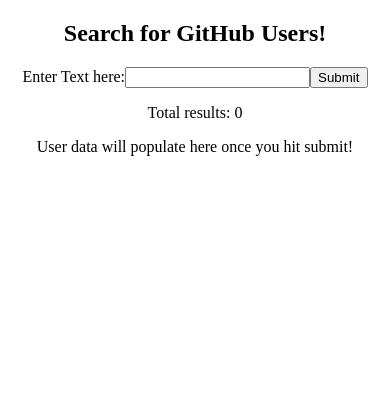
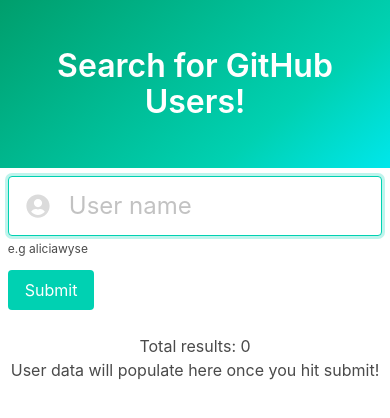
Before and after one commit to Uvacoder/mock-github-search, a Gatsby site: page / in a window 390 px wide. Built offline with nearby package versions, Linux system fonts and the light colour scheme; Gatsby itself is replaced by a stand-in of ours.

Commit message:
Adding style
I used an open source CSS framework called Bulma for styling and responsiveness.
I also removed the environment variables since that's not needed in this scenario.

```diff
--- a/gatsby-config.js
+++ b/gatsby-config.js
@@ -4,12 +4,9 @@
  * See: https://www.gatsbyjs.org/docs/gatsby-config/
  */
 
-require("dotenv").config({
-  path: `.env.${process.env.NODE_ENV}`
-});
-
 module.exports = {
   plugins: [
+    `gatsby-plugin-sass`,
     {
       resolve: `gatsby-plugin-manifest`,
       options: {
--- a/package.json
+++ b/package.json
@@ -13,15 +13,21 @@
     "test": "echo \"Write tests! -> https://gatsby.dev/unit-testing\""
   },
   "dependencies": {
+    "@fortawesome/react-fontawesome": "^0.1.4",
     "axios": "^0.19.0",
+    "bootstrap": "^4.3.1",
+    "bulma": "^0.7.5",
     "gatsby": "^2.13.51",
     "gatsby-image": "^2.2.8",
     "gatsby-plugin-manifest": "^2.2.5",
     "gatsby-plugin-offline": "^2.2.5",
+    "gatsby-plugin-sass": "^2.1.6",
     "gatsby-source-custom-api": "^2.1.2",
     "gatsby-source-github-api": "^0.1.0",
+    "node-sass": "^4.12.0",
     "react": "^16.8.6",
     "react-dom": "^16.8.6",
+    "react-icons": "^3.7.0",
     "react-paginate": "^6.3.0"
   },
   "devDependencies": {
--- a/src/components/Pagination.js
+++ b/src/components/Pagination.js
@@ -4,6 +4,9 @@
 const Pagination = (props) => {
     const pageLinks = []
 
+    const paginationStyle = {
+        margin: 'auto',
+    };
     // Hard code to 20 otherwise there would be thousands of pages to paginate through
     for(let i = 1; i <= 20; i++){
         pageLinks.push(<li key={i} onClick={()=> props.nextPage(i)}><a href='#'>{i}</a></li>)
@@ -11,7 +14,7 @@
 
     return (
         <div className='pagination'>
-            <ul>
+            <ul style={paginationStyle}>
                 {pageLinks}
             </ul>
         </div>
--- a/src/components/UserDataList.js
+++ b/src/components/UserDataList.js
@@ -4,27 +4,28 @@
 export const UserDataList = ({items}) => {
 
     const imgStyle = {
-        margin: '20px',
-        width: '50px',
-        height: '60px'
+        margin: 'auto',
+        width: '50%',
+        display: 'block',
     };
 
     return (
-        <table>
+        <table className='table is-bordered'>
+            <thead>
                 <tr>
                     <th>GitHub Profile Pic</th>
                     <th>GitHub Page</th>
                     <th>More Details (such as bio, follower count and more!)</th>
                 </tr>
+            </thead>
 
             {items.map(function(the_object, index) {
                 return (
                     <tr>
                         <td key={ index } ><img src={the_object.avatar_url} alt="User" style={imgStyle}/></td>
-                        <td><a href={the_object.html_url} target='_blank'>{the_object.html_url}</a></td>
-                        <td><a href={the_object.url} target='_blank'>Learn more about me!!</a></td>
+                        <td><a href={the_object.html_url} target='_blank' rel='noopener noreferrer'>{the_object.html_url}</a></td>
+                        <td><a href={the_object.url} target='_blank' rel='noopener noreferrer'>Learn more about me!!</a></td>
                     </tr>
-
                 )
             })}
         </table>
--- a/src/pages/index.js
+++ b/src/pages/index.js
@@ -1,8 +1,9 @@
-import React, {Component} from 'react'
-import axios from 'axios'
+import React, { Component } from 'react';
+import axios from 'axios';
 import { UserDataList } from '../components/UserDataList';
 import Pagination from '../components/Pagination';
-
+import '../styles/my_styles.scss';
+import { FaUserCircle } from 'react-icons/fa';
 class FetchUsersExample extends Component {
 
     state = {
@@ -56,35 +57,55 @@
     }
 
     render () {
-        console.log('test', this.state.users)
         const numberPages = Math.floor(this.state.totalResults / 20)
         return (
-            <div style={{textAlign:'center'}}>
+            <div>
+                {/* Content starts here */}
+                <section className='hero is-medium is-primary is-bold has-text-centered'>
+                    <div className='hero-body'>
+                        <div className='container'>
+                            <h1 className='title'>
+                            Search for GitHub Users!
+                            </h1>
+                        </div>
+                    </div>
+                </section>
 
-                <h2>Search for GitHub Users!</h2>
-
-                <form onSubmit={this.handleSubmit}>
-                    <label>
-                        Enter Text here:
+                <section >
+                    <div className='columns is-multiline'>
+                        <form onSubmit={this.handleSubmit} className='column is-8'>
+                            <div className='field'>
+                                <div className='control has-icons-left'>
+                                    <label className='has-text-centered'>
                                         <input
                                         type='text'
                                         name='search_text'
+                                        className='input is-primary input is-large is-focused'
+                                        placeholder='User name'
                                         value={this.state.search_text}
                                         onChange={this.handleInputChange}
                                         />
+
+                                        <span className='icon is-small is-left'>
+                                            < FaUserCircle />
+                                        </span>
                                     </label>
-                    <button type='submit'>Submit</button>
+                                    <p className='help'>e.g aliciawyse</p>
+                                </div>
+                            </div>
+                            <button type='submit' className="button is-primary">Submit</button>
                         </form>
 
-                <div>
-
+                        <div className='column is-12 has-text-centered'>
                             <p>Total results: {this.state.totalResults}</p>
 
                             { this.state.users ? <UserDataList items={this.state.users} /> : <p>User data will populate here once you hit submit!</p> }
 
                             { this.state.totalResults > 20 ? <Pagination pages={numberPages} nextPage={this.nextPage} currentPage={this.state.currentPage}/> : ''}
-
                         </div>
+                    </div>
+                </section>
+                {/* Content ends here */}
             </div>
         )
     }
--- /dev/null
+++ b/src/styles/my_styles.scss
@@ -0,0 +1,4 @@
+@charset "utf-8";
+// If need, change your variables before importing Bulma
+$title-color: #ff0000;
+@import "~bulma/bulma.sass";
--- a/src/styles/styles.css
+++ b/src/styles/styles.css
@@ -1,25 +1,16 @@
+section:nth-child(2) {
+  margin: 2%;
+}
+
+form {
+  margin: auto;
+}
+
 table {
-    font-family: arial, sans-serif;
-    border-collapse: collapse;
     width: 60%;
     margin: auto;
-    border: 3px solid #110101;
     padding: 10px;
   }
-
-  td, th {
-    border: 1px solid #110101;
-    text-align: left;
-    padding: 8px;
-  }
-
-  tr:nth-child(even) {
-    background-color: #dddddd;
-  }
-
-  ul {
-    list-style-type: none;
-   }
 
   .pagination {
     display: inline-block;
```
Also changed, not shown: 2 other files. Lines whose indentation alone changed are shown as unchanged.
